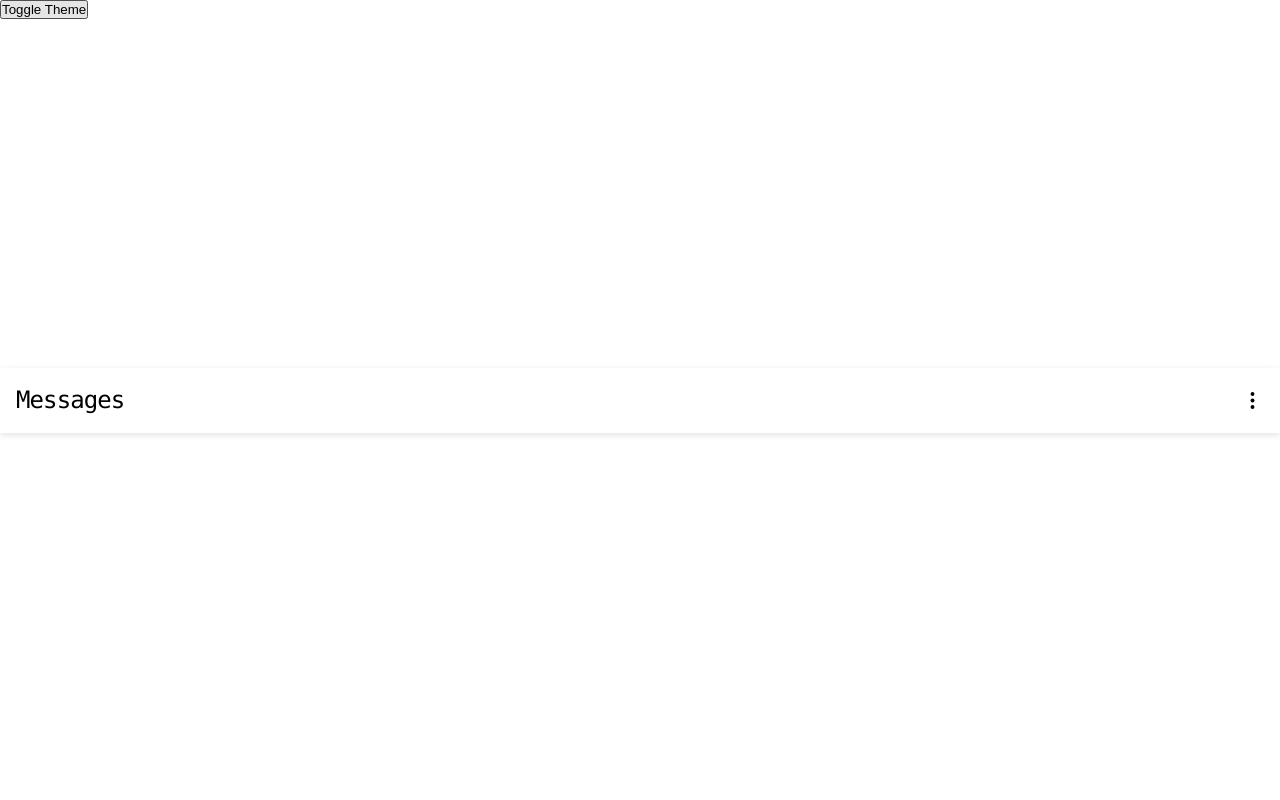
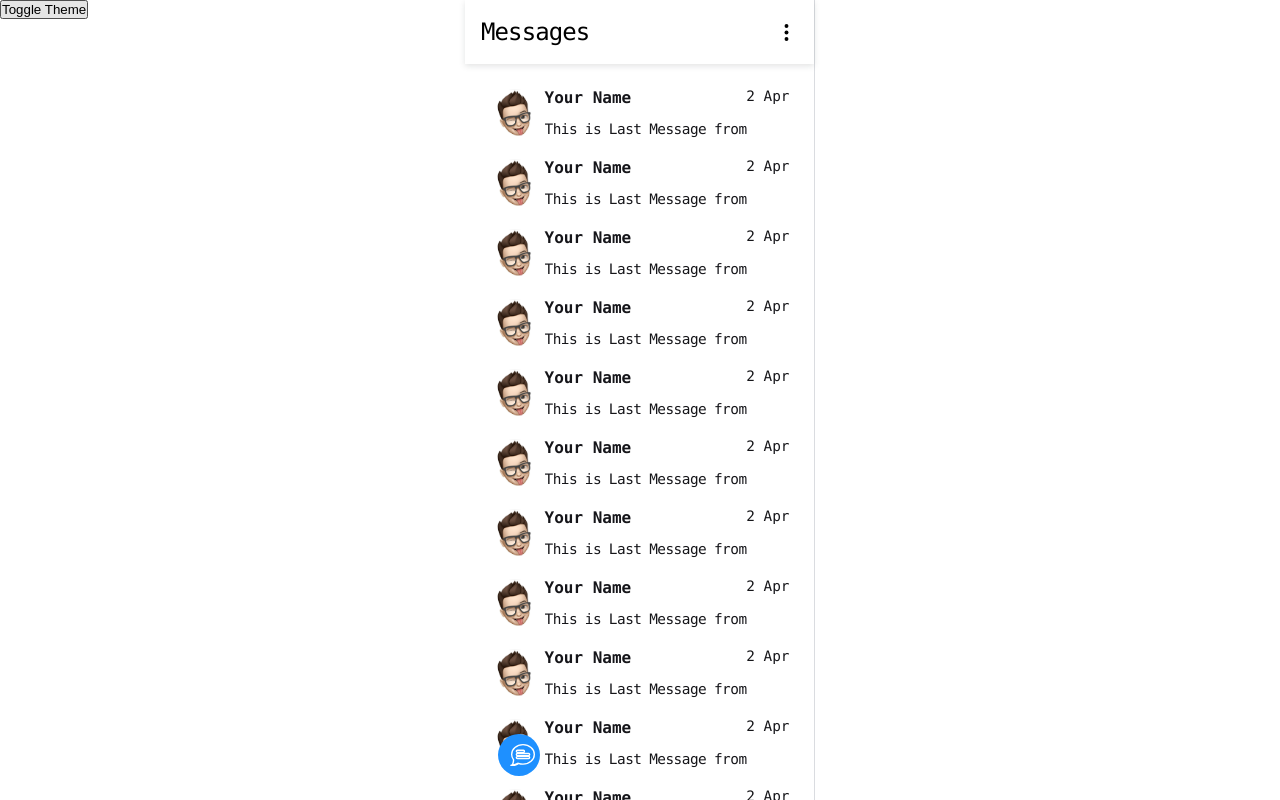
Before and after one commit to ranaintizar/chathive, a Next.js app: page / in a window 1280 px wide. Built offline with nearby package versions, Linux system fonts and the light colour scheme.

Commit message:
Create Sidebar

```diff
--- a/pages/index.tsx
+++ b/pages/index.tsx
@@ -10,6 +10,7 @@ import StartChatBtn from "components/start-chat-button";
 import MoreBtn from "components/more-btn/MoreBtn";
 import Dropdown from "components/dropdown";
 import Header from "components/header";
+import Sidebar from "components/sidebar";
 
 export default function Home() {
   const [theme, setTheme] = React.useState("light");
@@ -71,7 +72,7 @@ export default function Home() {
         >
           Toggle Theme
         </button>
-        <Header theme={theme} />
+        <Sidebar theme={theme} />
       </main>
     </>
   );
--- a/src/components/chat-item/Chat.module.scss
+++ b/src/components/chat-item/Chat.module.scss
@@ -2,13 +2,14 @@
 
 .chatItem {
   position: relative;
-  @extend .flexCenter;
-  width: 350px;
-  height: 85px;
+  @extend .alignCen;
+  width: 320px;
+  height: 70px;
+  border-radius: 12px;
+  gap: 5px;
   padding: 10px;
-  border-radius: 12px;
+  transition: all 0.3s;
   cursor: pointer;
-  transition: all 0.3s;
 
   &:hover {
     background: #f5f5f5;
@@ -19,41 +20,59 @@
     box-shadow: none;
   }
 
-  .container {
-    @extend .alignCen;
-    width: 350px;
-    height: 70px;
-    gap: 10px;
-
   .avatar {
+    @extend .flexCenter;
     width: 50px;
     height: 50px;
-      border-radius: 25px;
+    border-radius: 1000px;
     overflow: hidden;
   }
 
   .left {
     @extend .justifyBtw;
     flex: 1;
-      width: 260px;
+    width: 210px;
 
     .info {
       @extend .flexCol;
       gap: 10px;
       width: 85%;
       color: #16161a;
+      width: 100%;
 
       .title {
         font-weight: 600;
+        @extend .justifyBtw;
+
+        .time {
+          font-weight: normal;
+          font-size: 0.9rem;
+          color: #16161a;
         }
 
+        .darkTime {
+          color: #ccc;
+        }
+      }
+
+      .row2 {
+        display: flex;
+        width: 100%;
+
         .message {
+          @extend .alignCen;
+          gap: 5px;
+          width: 85%;
           color: #16161a;
           overflow: hidden;
           text-overflow: ellipsis;
           white-space: nowrap;
           letter-spacing: -0.5px;
+          word-spacing: -0.5px;
+          font-size: 0.9rem;
+          height: 24px;
           user-select: none;
+        }
       }
     }
 
@@ -66,21 +85,12 @@
         color: #fff;
       }
     }
-
-      .right {
-        @extend .flexCol;
-        align-items: center;
-        justify-content: space-between;
-
-        .time {
-          color: #16161a;
   }
 
-        .darkTime {
-          color: #ccc;
-        }
-      }
-    }
+  .moreBtn {
+    position: absolute;
+    top: 55%;
+    right: 3%;
   }
 }
 
--- a/src/components/chat-item/ChatItem.tsx
+++ b/src/components/chat-item/ChatItem.tsx
@@ -4,13 +4,12 @@ import clsx from "clsx";
 
 import { useOnClickOutside } from "src/useClickOutside";
 import ProfileImage from "assets/profileImage.jpeg";
-
-import stl from "./Chat.module.scss";
 import MoreBtn from "components/more-btn/MoreBtn";
 import Dropdown from "components/dropdown";
 
+import stl from "./Chat.module.scss";
+
 interface Props {
-  id: string;
   data: any;
   theme: string;
   list: Array<string>;
@@ -21,48 +20,41 @@ interface Props {
 const ChatItem = ({
   list,
   theme,
-  id,
   data,
   handleOnClick,
   handleListItemClick,
 }: Props) => {
   const [showDropdown, setShowDropdown] = React.useState(false);
+  const [isVisible, setIsVisible] = React.useState(false);
 
   const dropDownRef = React.useRef();
 
   const handleHover = () => {
-    const moreBtn = document.getElementById("more-btn");
-    //@ts-ignore
-    moreBtn.style.display = "block";
+    setIsVisible(true);
   };
 
   const handleBlur = () => {
-    const moreBtn = document.getElementById("more-btn");
-    //@ts-ignore
-    moreBtn.style.display = "none";
+    setIsVisible(false);
   };
 
   useOnClickOutside(() => setShowDropdown(false), dropDownRef);
 
   return (
     <div
-      onMouseOver={handleHover}
-      onMouseOut={handleBlur}
-      id={id}
+      onMouseEnter={handleHover}
+      onMouseLeave={handleBlur}
       className={clsx(
         stl.chatItem,
         theme === "dark" ? stl.darkChatItem : undefined
       )}
     >
-      <div className={stl.container}>
-        <div className={stl.avatar}>
       <Image
         src={ProfileImage.src}
-            width={50}
-            height={50}
+        width={45}
+        height={45}
         alt="profile-img"
+        className={stl.avatar}
       />
-        </div>
       <div className={stl.left}>
         <div
           onClick={() => handleOnClick(data)}
@@ -71,25 +63,28 @@ const ChatItem = ({
             theme === "dark" ? stl.darkInfo : undefined
           )}
         >
-            <span className={stl.title}>{data.displayName}</span>
-            <span className={stl.message}>{data.message}</span>
-          </div>
-          <div className={stl.right}>
-            <div
+          <span className={stl.title}>
+            {data.displayName}{" "}
+            <span
               className={clsx(
                 stl.time,
                 theme === "dark" ? stl.darkTime : undefined
               )}
             >
               {data.timeAgo}
+            </span>
+          </span>
+          <span className={stl.row2}>
+            <span className={stl.message}>{data.message}</span>
+          </span>
+        </div>
       </div>
       <MoreBtn
+        visible={isVisible}
+        customClass={stl.moreBtn}
         theme={theme}
         handleOnClick={() => setShowDropdown(true)}
       />
-          </div>
-        </div>
-      </div>
       <Dropdown
         top="60%"
         right="6%"
@@ -109,11 +104,10 @@ const ChatItem = ({
 };
 
 ChatItem.defaultProps = {
-  id: "this is id",
   data: {
     displayName: "Your Name",
     message: "This is Last Message from this",
-    timeAgo: "25m",
+    timeAgo: "2 Apr",
   },
   list: ["Option 1", "Option 2", "Option 3", "Option 4"],
   handleListItemClick: (item: string) => console.log(item),
--- a/src/components/header/Header.tsx
+++ b/src/components/header/Header.tsx
@@ -5,7 +5,15 @@ import stl from "./Header.module.scss";
 import MoreBtn from "components/more-btn/MoreBtn";
 import Dropdown from "components/dropdown";
 
-const Header = ({ shadow, theme, title, list, handleListItemClick }: any) => {
+interface Props {
+  shadow: Boolean;
+  theme: string;
+  title: string;
+  list: Array<string>;
+  handleListItemClick: (arg: string) => void;
+}
+
+const Header = ({ shadow, theme, title, list, handleListItemClick }: Props) => {
   const [showDropdown, setShowDropdown] = React.useState(false);
 
   return (
@@ -13,7 +21,11 @@ const Header = ({ shadow, theme, title, list, handleListItemClick }: any) => {
       className={clsx(
         stl.header,
         theme === "dark" ? stl.darkHeader : undefined,
-        shadow && theme === "dark" ? stl.shadowDark : stl.shadowLight
+        shadow
+          ? theme === "dark"
+            ? stl.shadowDark
+            : stl.shadowLight
+          : undefined
       )}
     >
       <div className={stl.right}>{title}</div>
@@ -42,7 +54,6 @@ const Header = ({ shadow, theme, title, list, handleListItemClick }: any) => {
 Header.defaultProps = {
   title: "Messages",
   list: ["Option 1", "Option 2", "Option 3", "Option 4"],
-  shadow: true,
   handleListItemClick: (item: string) => console.log(item),
 };
 
--- a/src/components/more-btn/MoreBtn.tsx
+++ b/src/components/more-btn/MoreBtn.tsx
@@ -15,9 +15,8 @@ interface Props {
 const MoreBtn = ({ visible, theme, customClass, handleOnClick }: Props) => {
   return (
     <div
-      id="more-btn"
       onClick={handleOnClick}
-      style={visible && { opacity: 1 }}
+      style={visible ? { opacity: 1 } : { opacity: 0 }}
       className={clsx(
         stl.btnContainer,
         theme === "dark" ? stl.darkBtn : undefined,
--- /dev/null
+++ b/src/components/sidebar/Sidebar.module.scss
@@ -0,0 +1,31 @@
+@import "styles/common";
+
+.sidebar {
+  position: relative;
+  @extend .flexCol;
+  width: 350px;
+  gap: 5px;
+  height: 100vh;
+  border-right: 1px solid #dadce0;
+  background: #fff;
+
+  .chatBtn {
+    position: absolute;
+    z-index: 10;
+    bottom: 3%;
+    left: 5%;
+  }
+
+  .chatContainer {
+    @extend .flexCol;
+    align-items: center;
+    width: 100%;
+    padding: 10px 0;
+    height: 93vh;
+    overflow-y: scroll;
+
+    &::-webkit-scrollbar {
+      display: none;
+    }
+  }
+}
--- /dev/null
+++ b/src/components/sidebar/Sidebar.tsx
@@ -0,0 +1,23 @@
+import React from "react";
+
+import stl from "./Sidebar.module.scss";
+import Header from "components/header";
+import StartChatBtn from "components/start-chat-button";
+import ChatItem from "components/chat-item/ChatItem";
+
+const Sidebar = ({ theme }: any) => {
+  let chatArray = [];
+  for (let i = 0; i < 30; i++) {
+    chatArray.push(<ChatItem theme={theme} key={i} />);
+  }
+
+  return (
+    <div className={stl.sidebar}>
+      <Header theme={theme} shadow={true} />
+      <StartChatBtn customClass={stl.chatBtn} />
+      <div className={stl.chatContainer}>{chatArray.map((chat) => chat)}</div>
+    </div>
+  );
+};
+
+export default Sidebar;
--- /dev/null
+++ b/src/components/sidebar/index.tsx
@@ -0,0 +1,3 @@
+import Sidebar from "./Sidebar";
+
+export default Sidebar;
--- a/src/components/start-chat-button/StartChatBtn.module.scss
+++ b/src/components/start-chat-button/StartChatBtn.module.scss
@@ -1,18 +1,23 @@
 .chatBtn {
   display: flex;
   align-items: center;
-  padding: 1rem;
+  padding: 10px;
   font-size: 1.2rem;
   font-weight: 600;
-  gap: 10px;
   border: none;
   background: #1e90ff;
   color: #fff;
-  border-radius: 10px;
+  border-radius: 1.5rem;
   cursor: pointer;
   transition: all 0.3s;
+  overflow: hidden;
+  margin-left: 1rem;
 
-  &:hover {
-    box-shadow: 0 0 20px 6px #1e90ff;
+  span {
+    min-width: 95px;
+  }
+
+  .icon {
+    min-width: 30px;
   }
 }
--- a/src/components/start-chat-button/StartChatBtn.tsx
+++ b/src/components/start-chat-button/StartChatBtn.tsx
@@ -1,20 +1,28 @@
 import React from "react";
 import clsx from "clsx";
+import { motion } from "framer-motion";
 
 import ChatIcon from "assets/chat.svg";
 
 import stl from "./StartChatBtn.module.scss";
 
-const StartChatBtn = ({ startChatHandler, customClass }: any) => {
+interface Props {
+  startChatHandler: () => void;
+  customClass: string;
+}
+
+const StartChatBtn = ({ startChatHandler, customClass }: Props) => {
   return (
-    <button
+    <motion.button
+      initial={{ width: 42 }}
+      whileHover={{ width: 150 }}
+      transition={{ type: "spring", duration: 0.1 }}
       onClick={startChatHandler}
       className={clsx(stl.chatBtn, customClass)}
     >
-      <span className={stl.btnContent}>
-        <ChatIcon /> Start Chat
-      </span>
-    </button>
+      <ChatIcon className={stl.icon} />
+      <span>Start Chat</span>
+    </motion.button>
   );
 };
 
```
Lines whose indentation alone changed are shown as unchanged.
